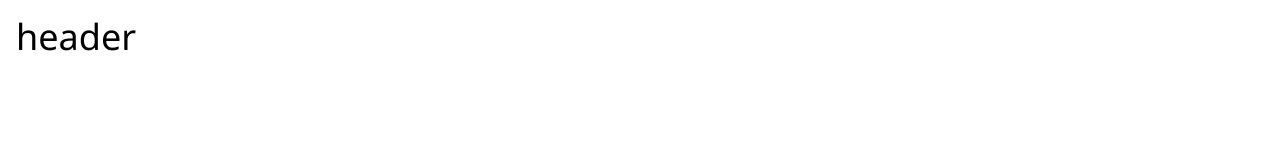
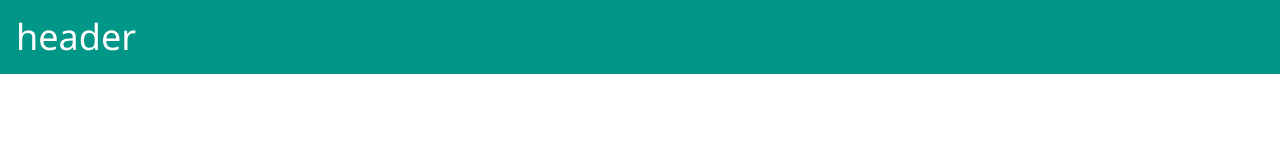
Before and after one commit to akasakaid/akasakaid.github.io, a plain HTML site: page one/index.html in a window 1280 px wide. Drawn offline with Linux system fonts and the light colour scheme.

Commit message:
Update index.html

```diff
--- a/one/index.html
+++ b/one/index.html
@@ -4,7 +4,7 @@
         <title>My Portofolio</title>
         <link rel="stylesheet" href="w3.css">
     </head>
-    <div class="w3-container w3-steel">
+    <div class="w3-container w3-teal">
         <h1>header</h1>
     </div>
 </html>
```
